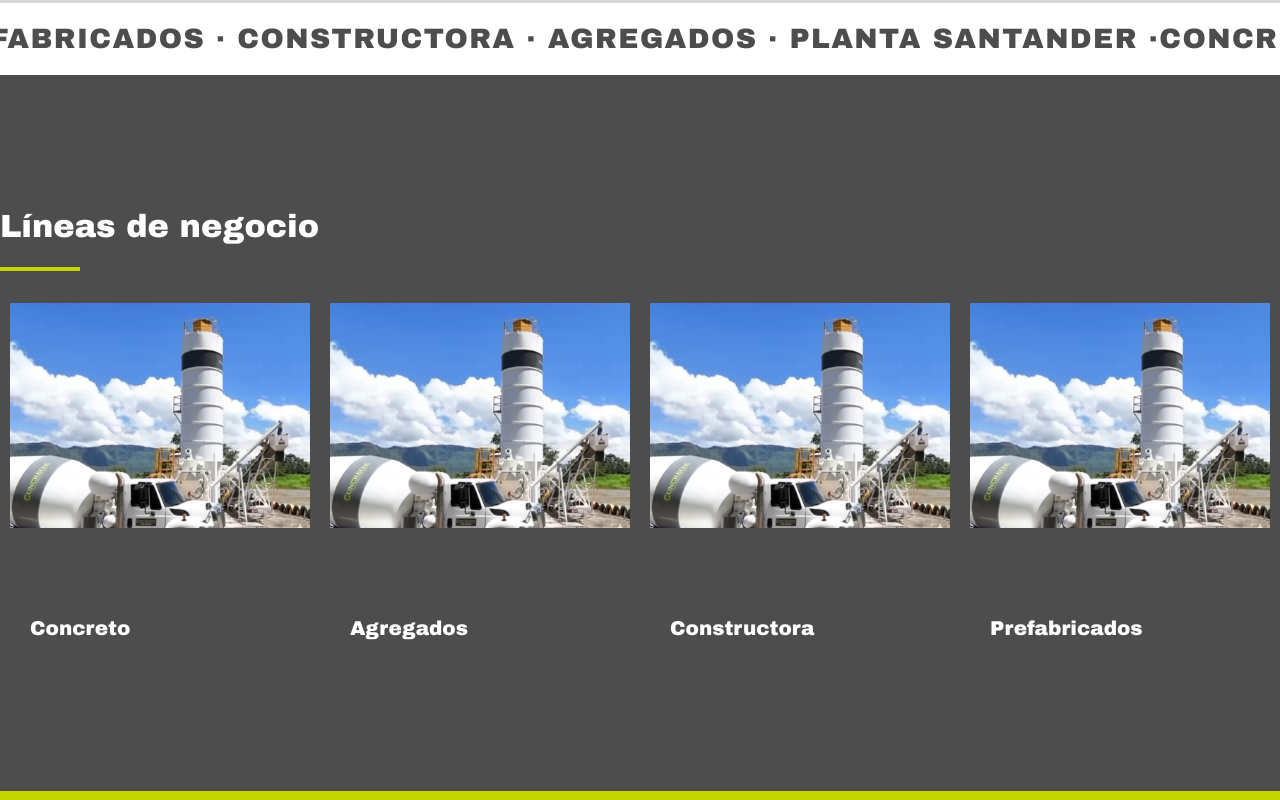
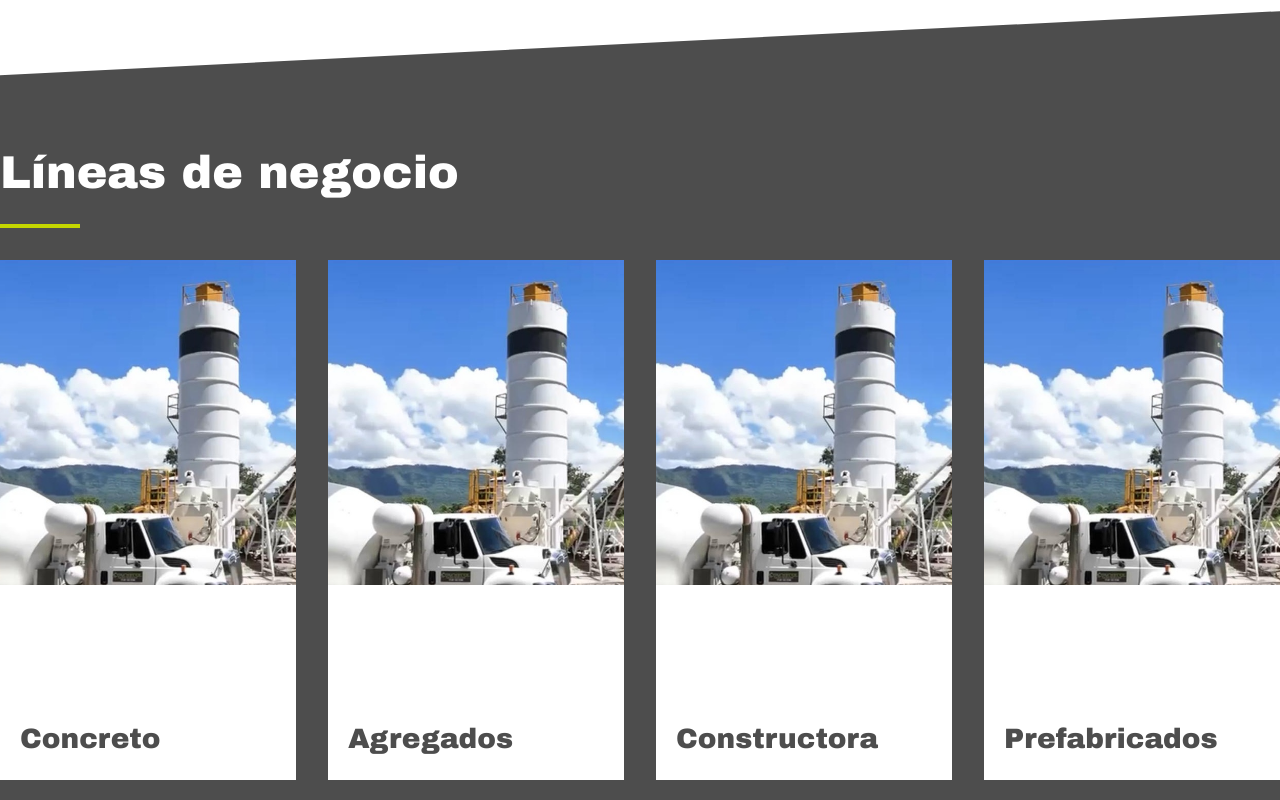
Before and after one commit to carlosrueda13/concrecol.com, a Next.js app: page / in a window 1280 px wide. Shown: the part 1700-2500 px from the top of the page. Built offline with nearby package versions, Linux system fonts and the light colour scheme; no server answers.

Commit message:
Reemplazar trazo suelto por corte diagonal entre Ubicacion y Lineas de negocio; mejorar contraste de secciones

```diff
--- a/app/page.tsx
+++ b/app/page.tsx
@@ -71,24 +71,28 @@ export default function HomePage() {
         </div>
       </section>
 
-      <Ubicacion />
-
       {/* Franja marquesina */}
-      <div className="flex h-[72px] w-full items-center overflow-hidden whitespace-nowrap bg-blanco">
+      <div className="flex h-[72px] w-full items-center overflow-hidden whitespace-nowrap bg-grisClaro">
         <div className="marquesina-track">
           <span className="font-titulo text-[28px] text-grisCon uppercase tracking-[0.05em]">CONCRETO · PREFABRICADOS · CONSTRUCTORA · AGREGADOS · PLANTA SANTANDER · </span>
           <span className="font-titulo text-[28px] text-grisCon uppercase tracking-[0.05em]" aria-hidden="true">CONCRETO · PREFABRICADOS · CONSTRUCTORA · AGREGADOS · PLANTA SANTANDER · </span>
         </div>
       </div>
 
+      <Ubicacion />
+
       {/* Lineas de negocio */}
-      <section id="lineas-de-negocio" className="relative w-full bg-grisCon py-24 sm:py-32">
-        <div className="mx-auto w-full max-w-[1280px] px-4 sm:px-6 xl:px-0">
+      <section
+        id="lineas-de-negocio"
+        className="relative w-full bg-grisCon py-24 sm:py-32 -mt-[64px]"
+        style={{ clipPath: 'polygon(0 64px, 100% 0, 100% 100%, 0 100%)' }}
+      >
+        <div className="mx-auto w-full max-w-[1840px] px-4 sm:px-6 xl:px-0">
           <Aparece direccion="izquierda" distancia={40} duracion={0.6}>
-            <h2 className="font-titulo text-[32px] text-blanco">Líneas de negocio</h2>
+            <h2 className="font-titulo text-[46px] text-blanco">Líneas de negocio</h2>
             <div aria-hidden="true" className="w-20 h-1 bg-lima mt-4" />
           </Aparece>
-          <div className="mt-8 grid grid-cols-1 gap-5 md:grid-cols-2 xl:mx-auto xl:max-w-[1260px] xl:grid-cols-4">
+          <div className="mt-8 grid grid-cols-1 gap-8 md:grid-cols-2 xl:mx-auto xl:max-w-[1840px] xl:grid-cols-4">
             {lineasNegocio.map((linea, index) => (
               <Aparece
                 key={linea.nombre}
@@ -99,18 +103,20 @@ export default function HomePage() {
               >
                 <Link
                   href={linea.href}
-                  className="flex h-[360px] w-full flex-col"
+                  className="flex h-[520px] w-full flex-col"
                 >
                   <Image
                     src="/placeholder-producto.jpg"
                     alt={linea.nombre}
                     width={300}
-                    height={225}
-                    className="h-[225px] w-full object-cover"
+                    height={325}
+                    className="h-[325px] w-full object-cover"
                   />
-                  <h3 className="flex flex-1 flex-col justify-end px-5 pb-5 font-titulo text-[20px] text-blanco">
-                    {linea.nombre}
-                  </h3>
+                  <div className="flex flex-1 flex-col justify-end bg-blanco">
+                    <h3 className="px-5 pb-5 font-titulo text-[28px] text-grisCon">
+                      {linea.nombre}
+                    </h3>
+                  </div>
                 </Link>
               </Aparece>
             ))}
--- a/components/ubicacion.tsx
+++ b/components/ubicacion.tsx
@@ -5,7 +5,7 @@ export function Ubicacion() {
   return (
     <>
       {/* Ubicacion */}
-      <section id="ubicacion" className="relative w-full scroll-mt-14 bg-grisClaro py-24 sm:py-32">
+      <section id="ubicacion" className="relative w-full scroll-mt-14 bg-blanco py-24 sm:py-32">
         <div className="mx-auto w-full max-w-[1200px] px-4 sm:px-6 xl:px-0">
           <Aparece direccion="izquierda" distancia={40} duracion={0.6}>
             <h2 className="font-titulo text-subtitulo text-grisCon">Ubicación</h2>
```
